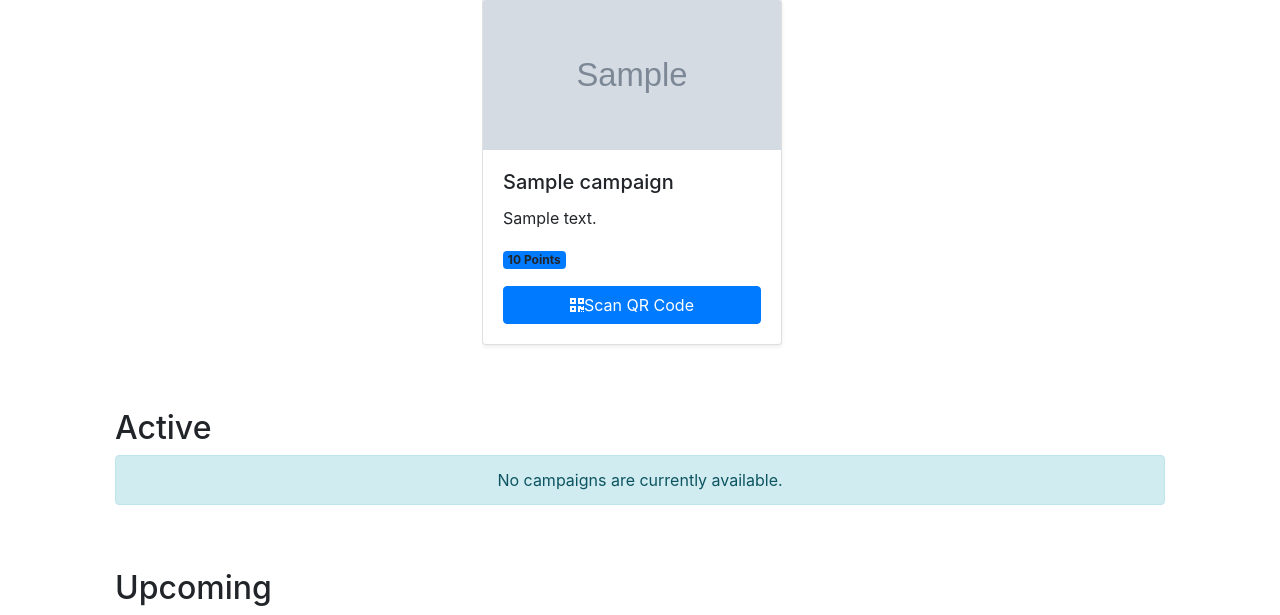
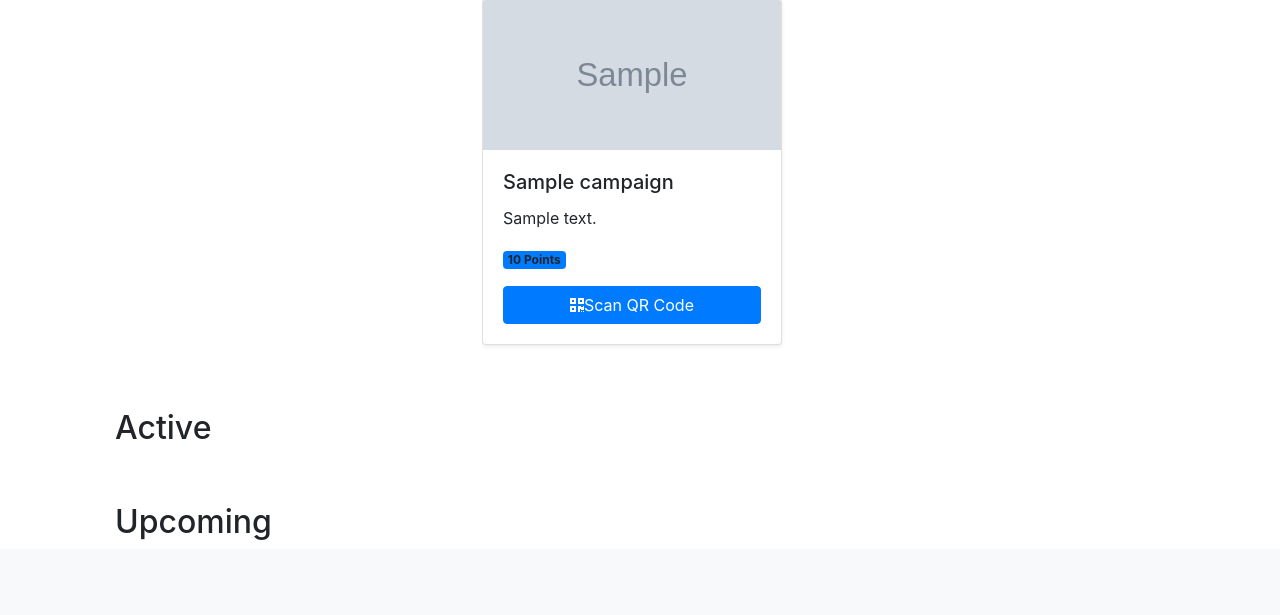
Before and after one commit to CSCI3356-Fall2024/Electronic-Eagles, a Django app: template delivery3/app/templates/actions.html in a window 1280 px wide. Shown: the part 389-1004 px from the top of the page. After the commit the page ends 929 px from the top, so only its background shows below. Run offline with Django 5.2, Linux system fonts and the light colour scheme; tables that the repository leaves empty hold one stand-in row (values such as "Sample post"); the template is opened without the code that fills it: values that come from a table or form of the project are taken from there, most other values are stand-ins (such as "Sample title", 1, 10 or a date in 2020); grey boxes marked "Sample" are stand-in pictures.

Commit message:
bug in actions.html

```diff
--- a/delivery3/app/templates/actions.html
+++ b/delivery3/app/templates/actions.html
@@ -102,12 +102,6 @@
                                     {% endif %}
                                 </div>
                             </div>
-                        </div>
-                    </div>
-                {% else %}
-                    <div class="col-12">
-                        <div class="alert alert-info text-center">
-                            No campaigns are currently available.
                         </div>
                     </div>
                 {% endif %}
```
Also changed, not shown: delivery3/media/campaign_pics/Untitled-design.jpg (added), delivery3/media/campaign_pics/images.jpg (added), delivery3/media/qr_codes/qr_code-023dfd83-61d1-4601-9f93-5006d9ede62d.png (added), delivery3/media/qr_codes/qr_code-f14494ff-ed64-4976-b5bc-0311d380a6ec.png (added).
